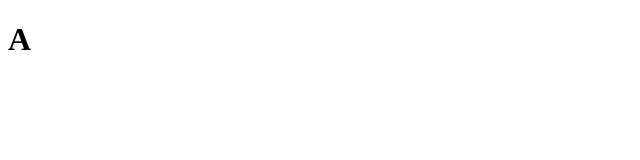
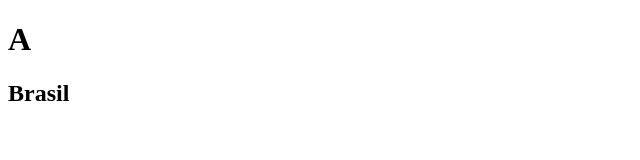
Before and after one commit to Thales-Tavares/aula, a plain HTML site: page index.html in a window 1280 px wide. Shown: the whole page, without its empty margins (0-640 px from the left). Drawn offline with Linux system fonts and the light colour scheme.

Commit message:
Adição do <h2>

```diff
--- a/index.html
+++ b/index.html
@@ -8,5 +8,6 @@
 </head>
 <body>
     <h1>A</h1>
+    <h2>Brasil</h2>
 </body>
 </html>
```
